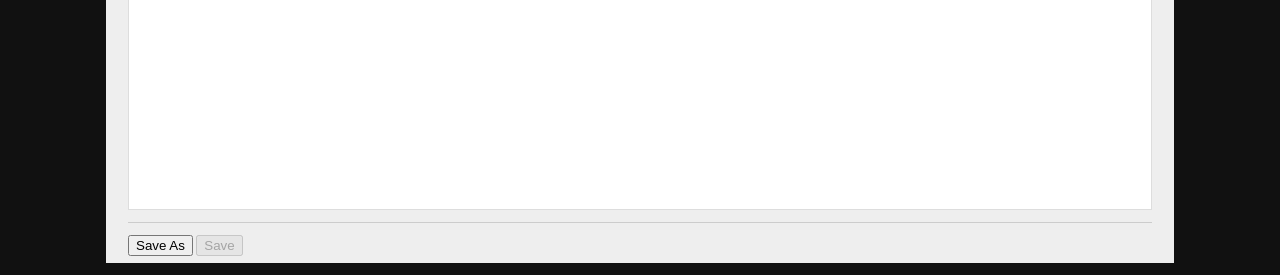
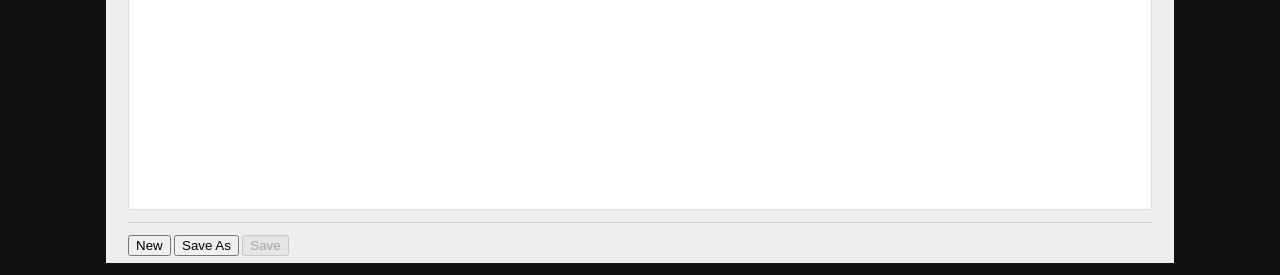
Before and after one commit to abhishekvp/editOnTheGo, a plain HTML site: page index.html in a window 1280 px wide. Shown: the part 800-1075 px from the top of the page. Drawn offline with Linux system fonts and the light colour scheme.

Commit message:
added auto save feature
the current doc gets saved after every 10s.
Added the "New" button for starting a new document

```diff
--- a/index.html
+++ b/index.html
@@ -205,6 +205,7 @@
   </footer>
 
     <ul id="docList"></ul>
+	<input type="button" value="New" onclick="window.location.reload()"/>
     <input type="button" value="Save As" onclick="saveAsDoc(); return false;"/>
 	<input id="saveButton" type="button" value="Save" onclick="saveDoc(); return false;" disabled="true"/>
 </body>
```
